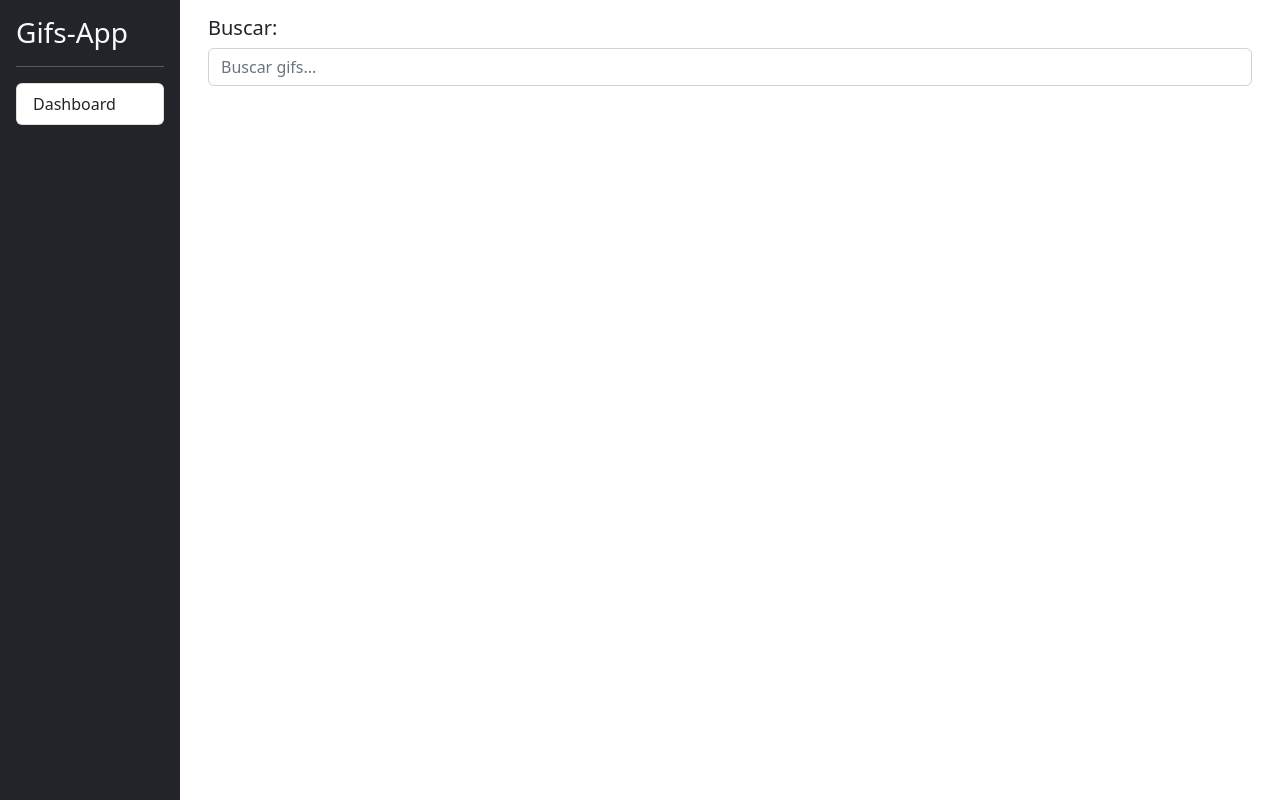
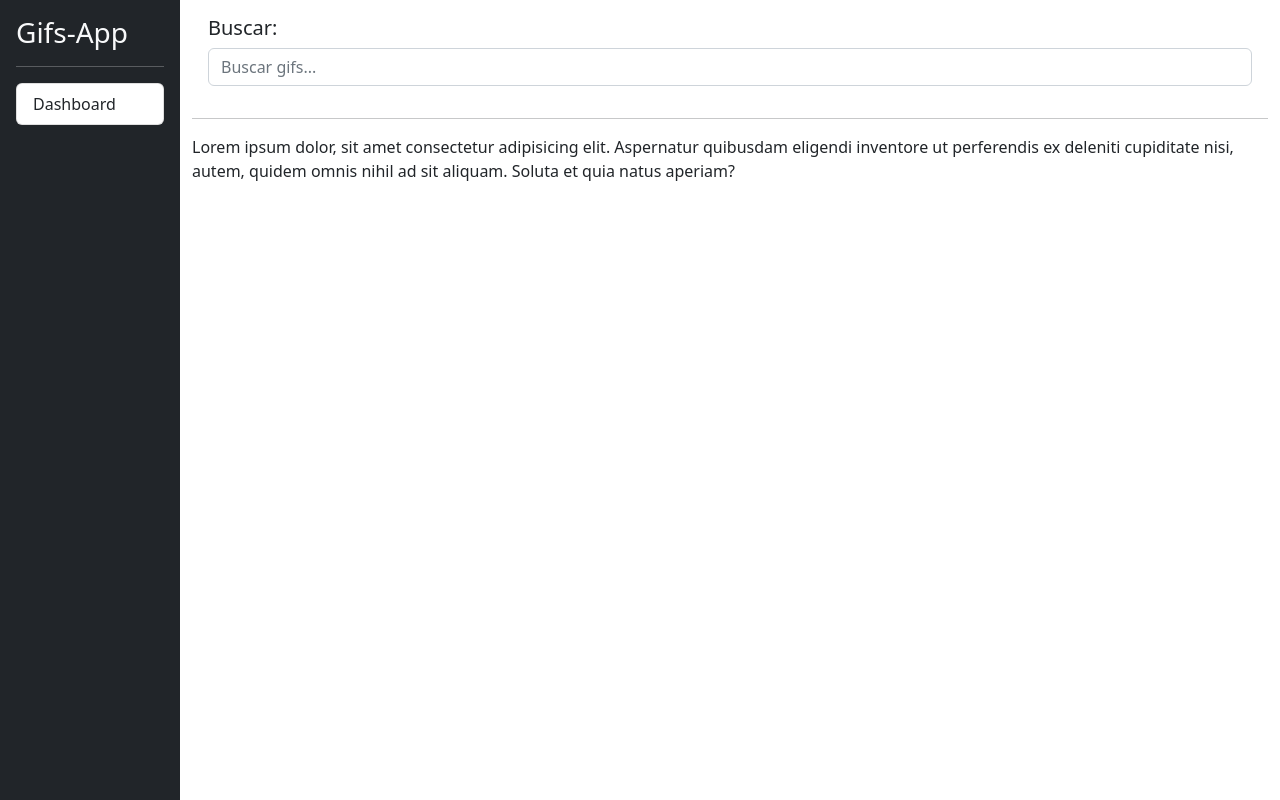
Before and after one commit to luceroraul12/gifsApp, an Angular app: page / in a window 1280 px wide. Built offline with nearby package versions, Linux system fonts and the light colour scheme.

Commit message:
add lorem

```diff
--- a/src/app/app.component.html
+++ b/src/app/app.component.html
@@ -18,6 +18,14 @@
         <input type="text" class="form-control" placeholder="Buscar gifs...">
       </div>
     </div>
+    <hr>
+
+    <div class="row">
+      <div class="col">
+        Lorem ipsum dolor, sit amet consectetur adipisicing elit. Aspernatur quibusdam eligendi inventore ut perferendis
+        ex deleniti cupiditate nisi, autem, quidem omnis nihil ad sit aliquam. Soluta et quia natus aperiam?
+      </div>
+    </div>
   </div>
 
 
```
